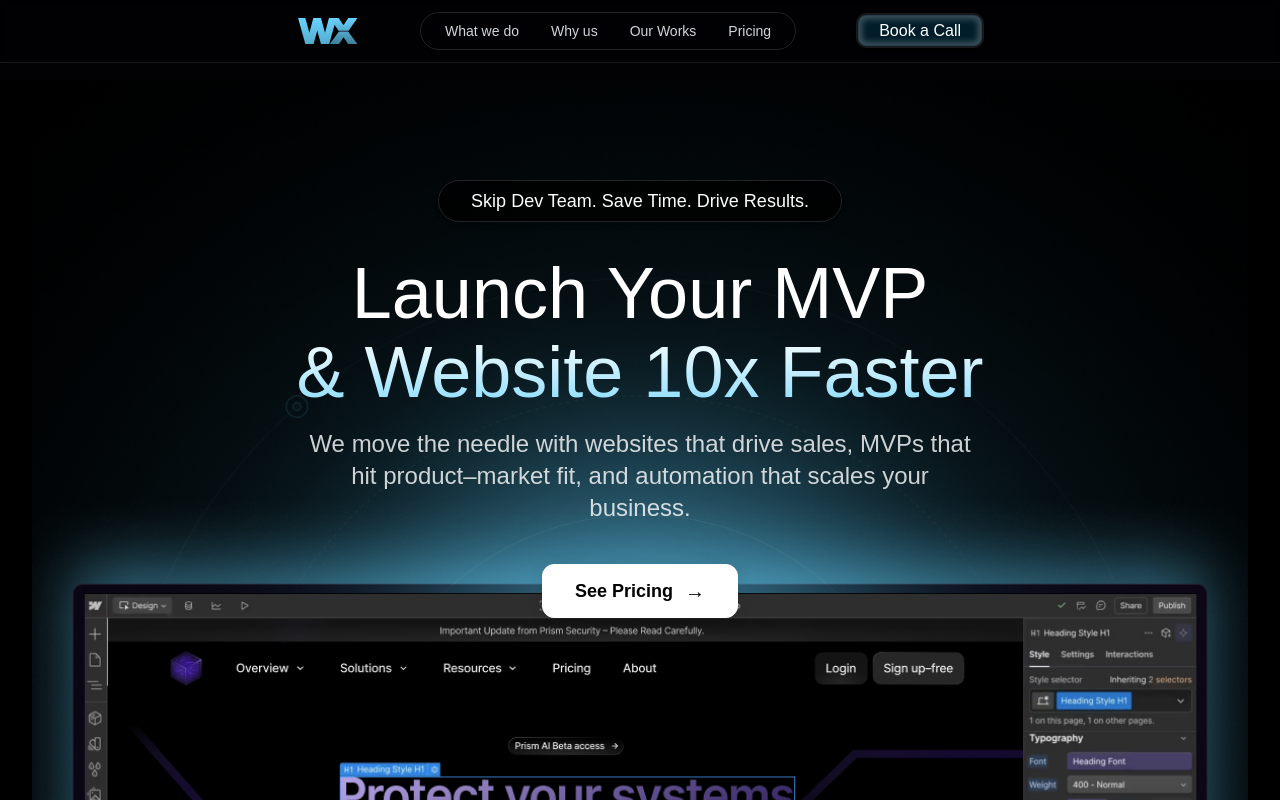
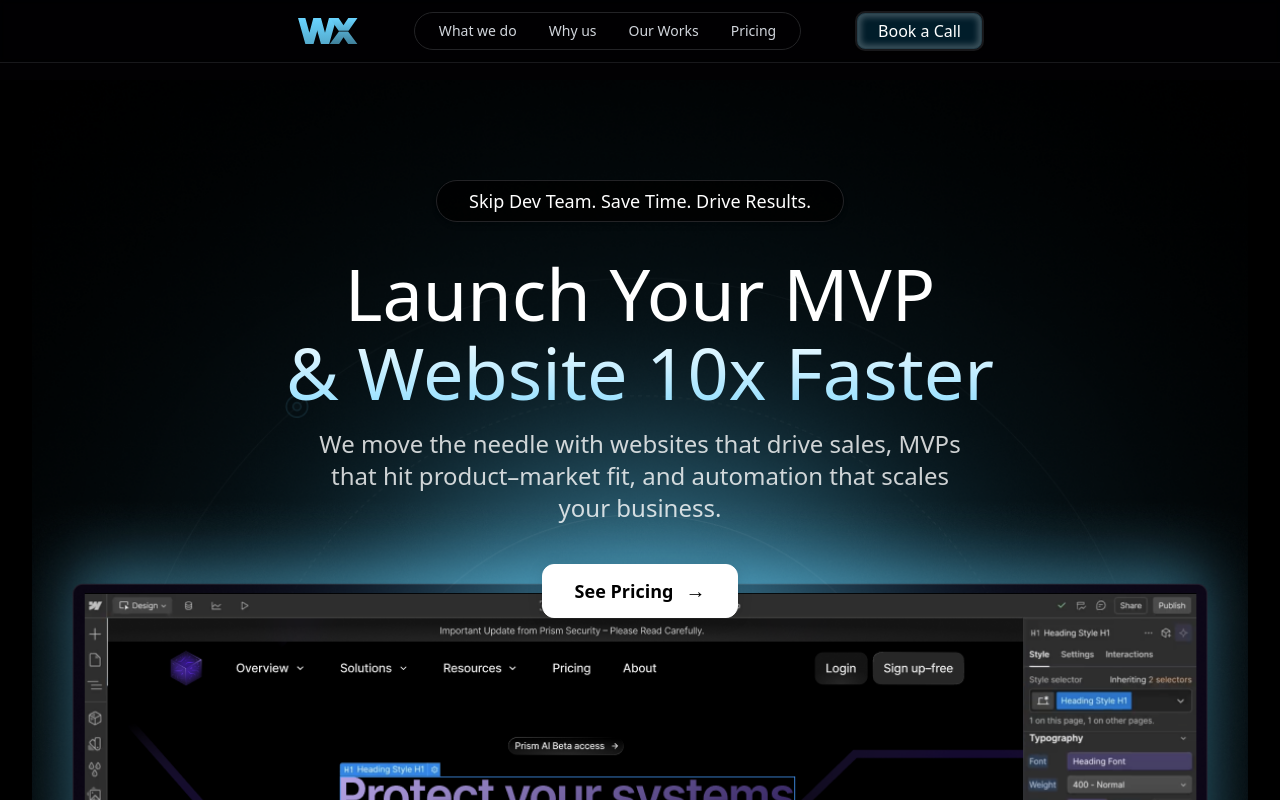
Before and after one commit to deepdecrypt/webfloexperts, a Next.js app: page / in a window 1280 px wide. Shown: the top 800 px of the page. Built offline with nearby package versions, Linux system fonts and the light colour scheme.

Commit message:
Fix font configuration: use Jakarta Sans variable in Tailwind theme

```diff
--- a/src/app/globals.css
+++ b/src/app/globals.css
@@ -8,7 +8,7 @@
 @theme inline {
   --color-background: var(--background);
   --color-foreground: var(--foreground);
-  --font-sans: var(--font-geist-sans);
+  --font-sans: var(--font-jakarta);
   --font-mono: var(--font-geist-mono);
 }
 
```
